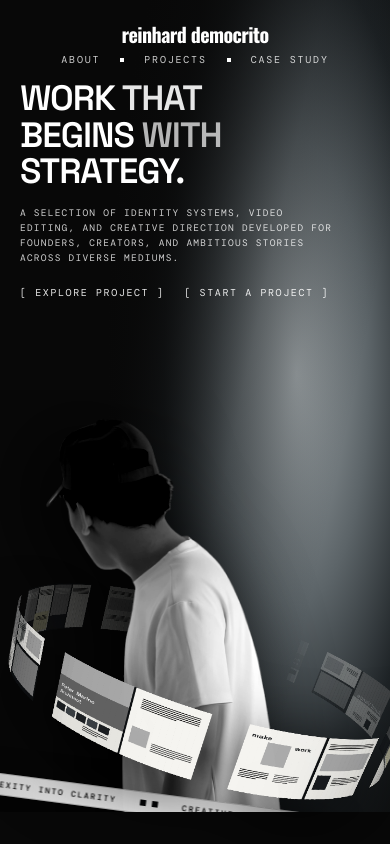
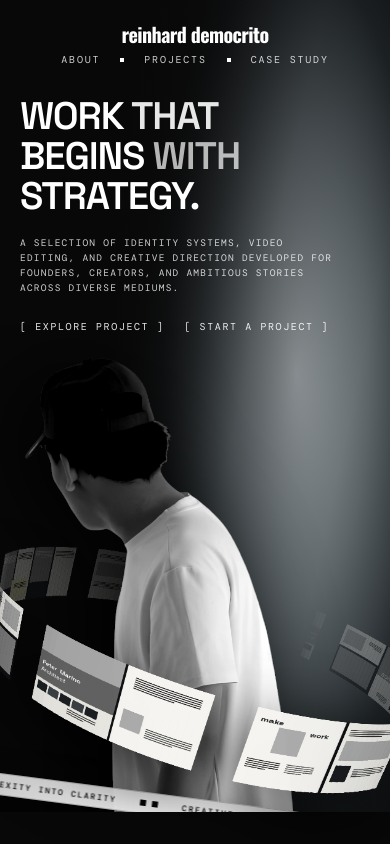
Before and after one commit to democritoreinhard78-cloud/reinharddemocrito, a React (Vite) app: page / in a window 390 px wide. Shown: the top 844 px of the page. Built offline with nearby package versions, Linux system fonts and the light colour scheme.

Commit message:
fix: tighten vertical gap between hero text and portrait stage on mobile

```diff
--- a/src/components/Hero.tsx
+++ b/src/components/Hero.tsx
@@ -106,14 +106,14 @@ export const Hero: React.FC = () => {
         />
 
         {/* LEFT / TOP EDITORIAL TYPOGRAPHY HIERARCHY (z-20 so always crisp and never covered on mobile) */}
-        <div className="relative z-20 max-w-[1400px] w-full h-full mx-auto px-5 sm:px-12 lg:pl-12 2xl:pl-24 pt-20 sm:pt-24 lg:pt-28 pb-6 flex flex-col justify-start lg:justify-center pointer-events-none">
+        <div className="relative z-20 max-w-[1400px] w-full h-full mx-auto px-5 sm:px-12 lg:pl-12 2xl:pl-24 pt-24 sm:pt-24 lg:pt-28 pb-6 flex flex-col justify-start lg:justify-center pointer-events-none">
           <div className="w-full lg:w-[48%] text-left">
             {/* Main Headline: Clean, formal left-aligned bold all-caps sans-serif */}
             <motion.h1
               initial={{ opacity: 0, y: 24 }}
               animate={{ opacity: 1, y: 0 }}
               transition={{ duration: 0.8, delay: 0.15 }}
-              className="font-display font-semibold uppercase text-white text-[2.2rem] sm:text-[3.25rem] lg:text-[clamp(3.25rem,6.2vw,5.6rem)] leading-[1.04] tracking-[-0.03em]"
+              className="font-display font-semibold uppercase text-white text-[2.4rem] sm:text-[3.25rem] lg:text-[clamp(3.25rem,6.2vw,5.6rem)] leading-[1.04] tracking-[-0.03em]"
             >
               <span className="block">
                 <span className="text-white">WORK </span>
@@ -131,7 +131,7 @@ export const Hero: React.FC = () => {
               initial={{ opacity: 0, y: 20 }}
               animate={{ opacity: 1, y: 0 }}
               transition={{ duration: 0.8, delay: 0.35 }}
-              className="mt-4 sm:mt-8 lg:mt-10 space-y-4 sm:space-y-8 lg:space-y-10 pointer-events-auto"
+              className="mt-5 sm:mt-8 lg:mt-10 space-y-5 sm:space-y-8 lg:space-y-10 pointer-events-auto"
             >
               <p className="font-mono text-[9.5px] sm:text-[12px] uppercase tracking-[0.13em] sm:tracking-[0.14em] text-white/80 leading-[1.6] sm:leading-[1.7] max-w-[315px] sm:max-w-[440px]">
                 A SELECTION OF IDENTITY SYSTEMS, VIDEO EDITING, AND CREATIVE DIRECTION DEVELOPED FOR
@@ -189,7 +189,7 @@ export const Hero: React.FC = () => {
         onMouseLeave={() => {
           isHoveredRef.current = false;
         }}
-        className="pointer-events-none absolute bottom-0 top-auto w-[138vw] max-w-[550px] right-[-18vw] sm:w-[86vw] sm:max-w-[740px] sm:right-[0vw] lg:w-auto lg:max-w-none lg:h-full lg:top-0 lg:bottom-0 lg:right-[-3%] xl:right-[0%] 2xl:right-[5%] aspect-[1000/860]"
+        className="pointer-events-none absolute bottom-0 top-auto w-[158vw] max-w-[625px] right-[-28vw] sm:w-[86vw] sm:max-w-[740px] sm:right-[0vw] lg:w-auto lg:max-w-none lg:h-full lg:top-0 lg:bottom-0 lg:right-[-3%] xl:right-[0%] 2xl:right-[5%] aspect-[1000/860]"
       >
         {/* BACK RIBBON LAYER (z-[5], BEHIND SUBJECT): Smoothly curved rear half of the 3D filmstrip */}
         <canvas
@@ -205,7 +205,7 @@ export const Hero: React.FC = () => {
           initial={{ opacity: 0, scale: 0.98, y: 18 }}
           animate={{ opacity: 1, scale: 1, y: 0 }}
           transition={{ duration: 0.9, ease: 'easeOut' }}
-          className="absolute left-[-1.5%] top-[2%] w-[88%] bottom-[6.8%] z-10 overflow-hidden"
+          className="absolute left-[-1.5%] top-[2%] w-[88%] bottom-8 sm:bottom-14 lg:bottom-16 z-10 overflow-hidden"
         >
           <div className="w-full h-[155%] flex items-start justify-center origin-top">
             <Portrait
```
